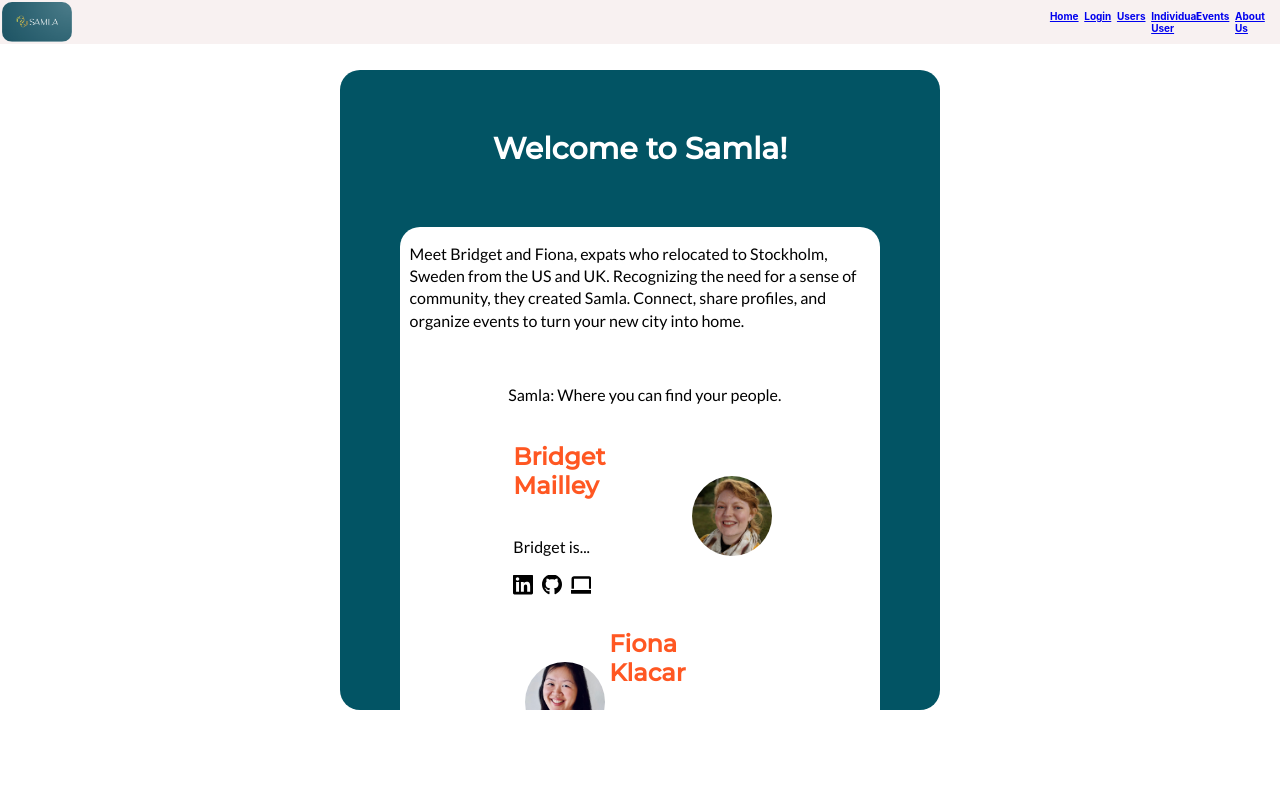
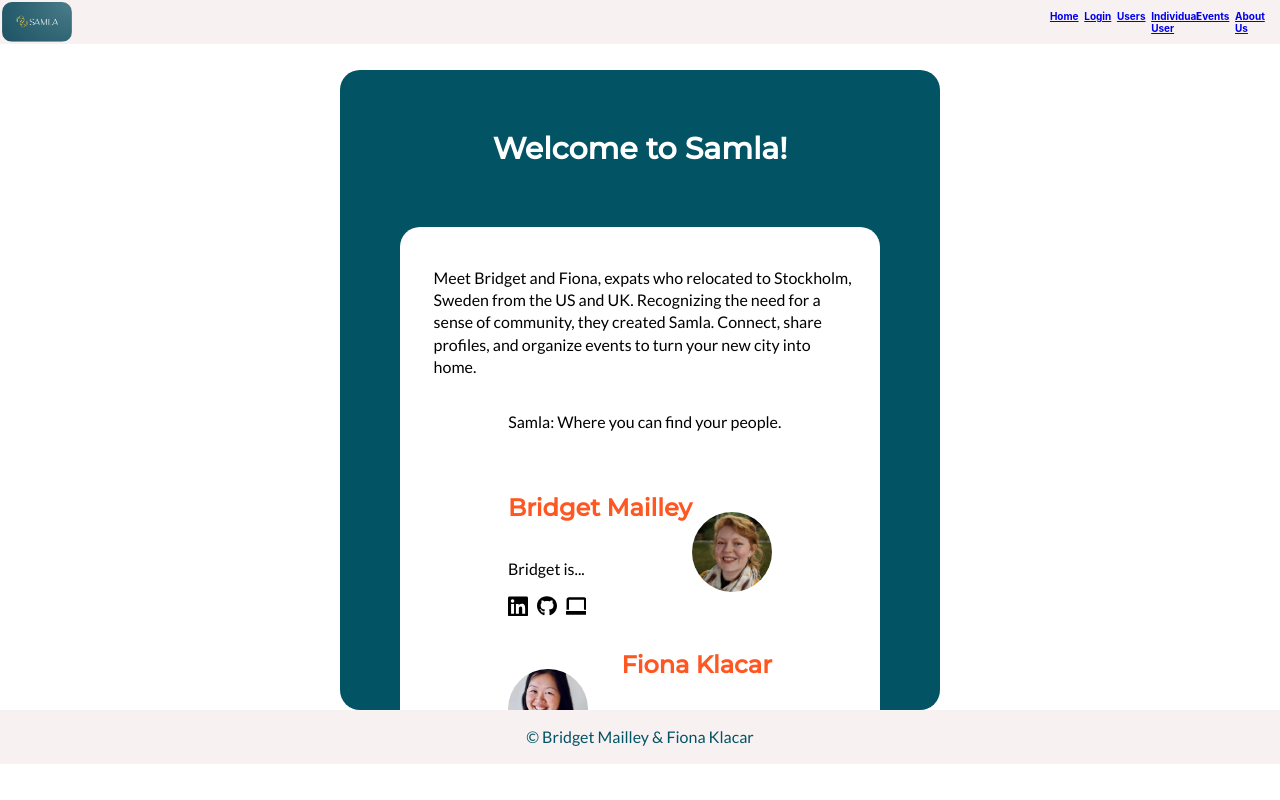
Before and after one commit to beemailley/final-project-frontend-bm, a React (Create React App) app: page /aboutus in a window 1280 px wide. Built offline with nearby package versions, Linux system fonts and the light colour scheme.

Commit message:
added a footer

```diff
--- a/src/components/AboutUs/AboutUs.js
+++ b/src/components/AboutUs/AboutUs.js
@@ -1,5 +1,5 @@
 import React from 'react';
-import { CardContainer, TitleAboutUs, Introduction, BridgetWrapper, BridgetInformation, FionaWrapper, FionaInformation, LinksWrapper, Icon, CoffeeIcon, CoffeeIconContainer, ImgContainerBridget, ImgContainerFiona, Img } from './AboutUs.styles'
+import { CardContainer, TitleAboutUs, Introduction, AboutUsInfo, BridgetWrapper, BridgetInformation, FionaWrapper, FionaInformation, LinksWrapper, Icon, CoffeeIcon, CoffeeIconContainer, ImgContainerBridget, ImgContainerFiona, Img } from './AboutUs.styles'
 import BridgetMailley from '../../images/BridgetMailley.jpg';
 import FionaKlacar from '../../images/FionaKlacar.jpg';
 import linkedInIcon from '../../images/linkedin.svg';
@@ -19,7 +19,6 @@
       Connect, share profiles, and organize events
       to turn your new city into home.
           </p>
-          <br />
           <p style={{ textAlign: 'center' }}>
   Samla: Where you can find your people.
           </p>
@@ -30,7 +29,7 @@
               aria-label="" />
           </CoffeeIconContainer>
         </Introduction>
-
+        <AboutUsInfo>
           <BridgetWrapper>
             <BridgetInformation>
               <h2>Bridget Mailley</h2>
@@ -89,6 +88,9 @@
               </LinksWrapper>
             </FionaInformation>
           </FionaWrapper>
+
+        </AboutUsInfo>
+
       </CardContainer>
 
     </>
--- a/src/components/AboutUs/AboutUs.styles.js
+++ b/src/components/AboutUs/AboutUs.styles.js
@@ -12,13 +12,14 @@
     margin-left: 10%;
     margin-right: 10%;
     margin-bottom: 10%;
-
+    /* padding: 5%; */
 
 `
 export const Introduction = styled.div`
     display: flex;
     flex-direction: column;
     margin-left: 2%;
+    padding: 5%;
 `
 
 export const TitleAboutUs = styled.h1`
@@ -27,15 +28,23 @@
     margin-top: 10%;
     font-size: 30px;
 `
+
+export const AboutUsInfo = styled.div`
+    display: flex;
+    flex-direction: column;
+
+`
 export const BridgetWrapper = styled.div`
     display: flex;
     flex-direction: row;
-    justify-content: space-evenly; // add padding? Or stick with space-evenly?
+    justify-content: space-between;
+
+
 `
 export const BridgetInformation = styled.div`
     display: flex;
     flex-direction: column;
-    margin-left: 2%;
+    /* margin-left: 2%; */
 
     h2 {
         color: #FF5722;
@@ -46,11 +55,13 @@
     display: flex;
     flex-direction: row;
     justify-content: space-between;
+
+
 `
 export const FionaInformation = styled.div`
     display: flex;
     flex-direction: column;
-    margin-left: 2%;
+    /* margin-left: 2%; */
 
     h2 {
         color: #FF5722;
@@ -85,7 +96,6 @@
 export const ImgContainerBridget = styled.div`
     display: flex;
     align-items: center;
-    /* justify-content: center; */
 `
 
 export const ImgContainerFiona = styled.div`
--- /dev/null
+++ b/src/components/Footer/Footer.js
@@ -0,0 +1,10 @@
+import React from 'react';
+import { FooterWrapper } from './Footer.styles'
+
+export const Footer = () => {
+  return (
+    <FooterWrapper>
+      <p>© Bridget Mailley & Fiona Klacar</p>
+    </FooterWrapper>
+  )
+}
--- /dev/null
+++ b/src/components/Footer/Footer.styles.js
@@ -0,0 +1,16 @@
+import styled from 'styled-components';
+
+export const FooterWrapper = styled.div`
+
+    display: absolute;
+    bottom: 0;
+    background-color: #F8F1F1;
+    width: 100vw;
+
+   p {
+        color: #025464;
+        text-align: center;
+    }
+
+
+`
--- a/src/components/Layout.js
+++ b/src/components/Layout.js
@@ -1,6 +1,7 @@
 import React from 'react';
 import { InnerWrapper } from 'components/GlobalStyles'
 import { Header } from './Header/Header'
+import { Footer } from './Footer/Footer'
 
 export const Layout = ({ children }) => {
   return (
@@ -9,6 +10,7 @@
       <InnerWrapper>
         {children}
       </InnerWrapper>
+      <Footer />
     </>
 
   )
```
Lines whose indentation alone changed are shown as unchanged.
